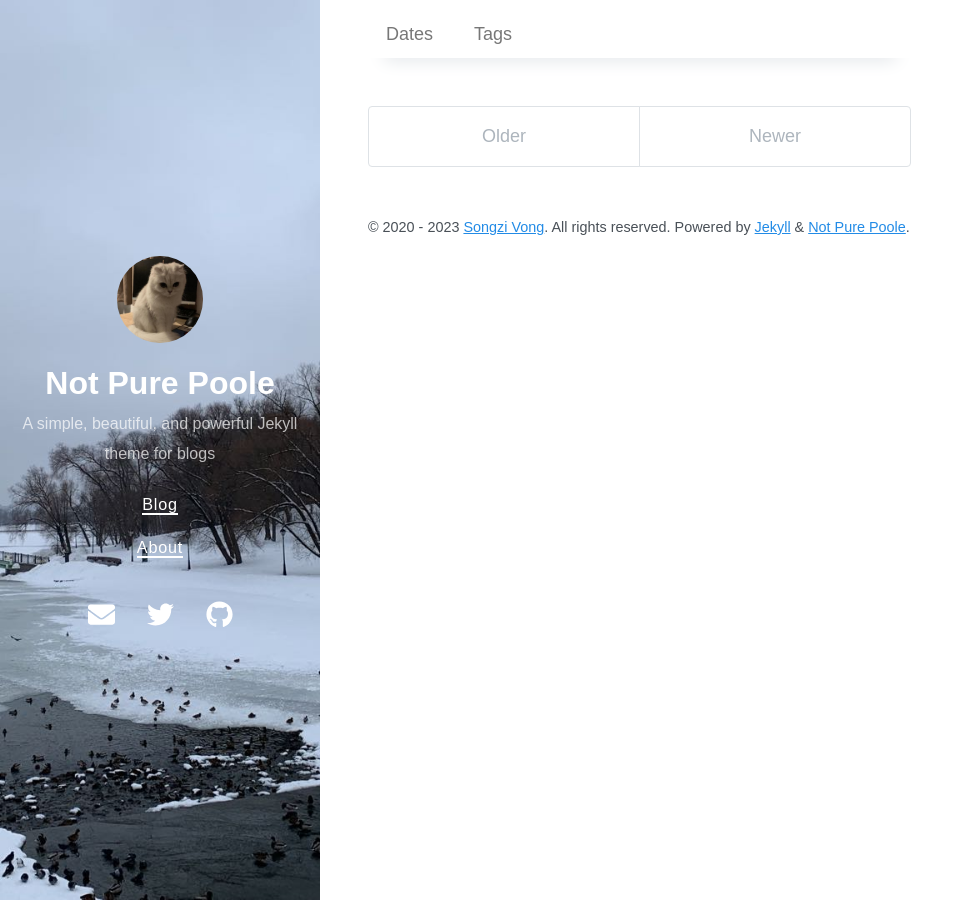
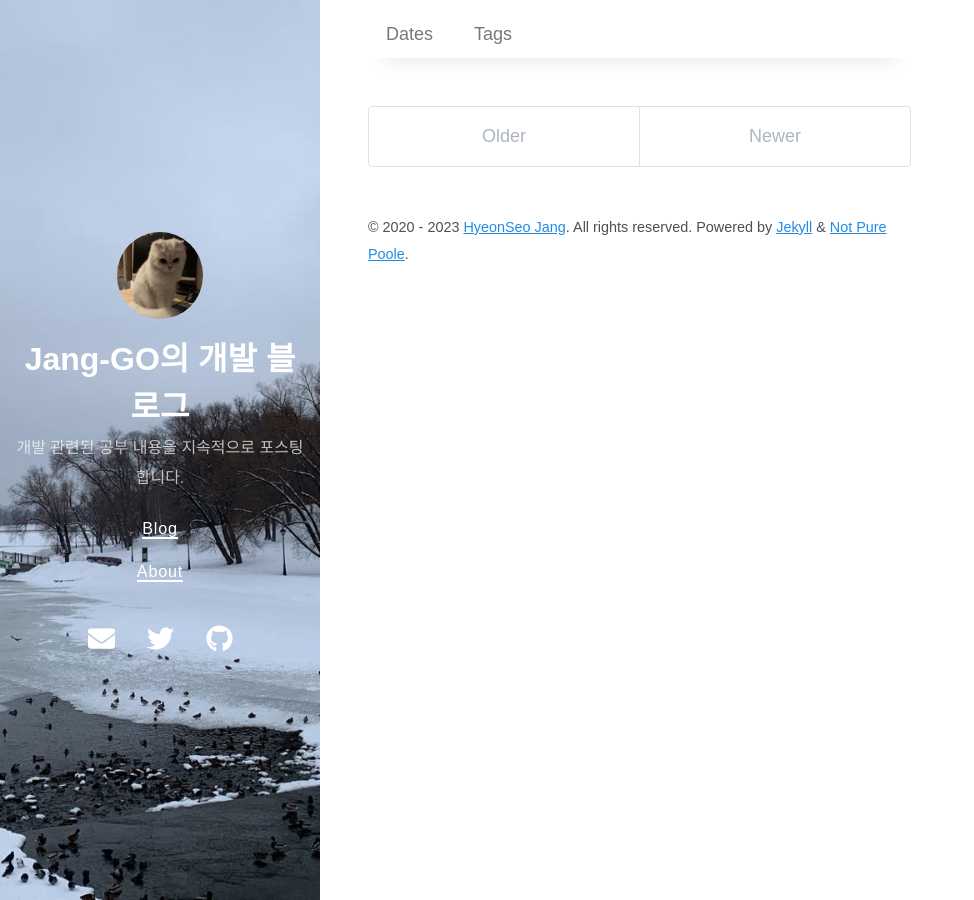
Before and after one commit to Jang-GO/Jang-GO.github.io, a Jekyll site: the page built from index.markdown, in a window 1280 px wide. Shown: the whole page, without its empty margins (0-974 px from the left). Built offline with Jekyll 4.4.1, drawn with Linux system fonts in a browser that asks for light colours; nearby versions of some CDN libraries; the list of posts is cut into pages by our own code.

Commit message:
update config.yml
update config.yml

update config.yml

first posting

```diff
--- a/_config.yml
+++ b/_config.yml
@@ -1,7 +1,7 @@
 # Setup
-title: Not Pure Poole
-description: A simple, beautiful, and powerful Jekyll theme for blogs
-url: https://vszhub.github.io
+title: Jang-GO의 개발 블로그
+description: 개발 관련된 공부 내용을 지속적으로 포스팅 합니다.
+url: https://jang-go.github.io
 avatar: /avatar.jpeg
 paginate: 5
 permalink: pretty
@@ -28,15 +28,10 @@ exclude:
   - not-pure-poole.gemspec
 
 # Optimize Jekyl SEO Tag
-twitter:
-  username: vszhub
-  card: summary
-logo: logo.png
 social:
-  name: Songzi Vong
+  name: HyeonSeo Jang
   links:
-    - https://twitter.com/vszhub
-    - https://github.com/vszhub
+    - https://github.com/Jang-GO
 google_site_verification: xxxxx
 lang: en
 
@@ -54,6 +49,6 @@ sass:
 
 # Specify the author for blog posts
 author:
-  name: Songzi Vong
-  url: https://github.com/vszhub/
-  email: vszhub@gmail.com
+  name: HyeonSeo Jang
+  url: https://github.com/Jang-GO/
+  email: jang8195@naver.com
```
Also changed, not shown: _posts/첫 게시글.md (added, +2 -0 lines).
